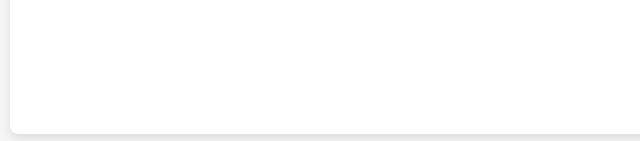
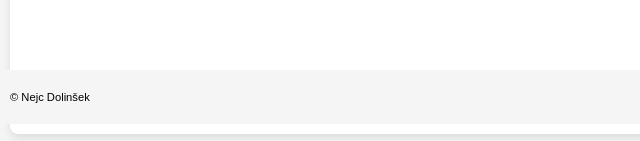
Before and after one commit to NejcDolinsek/STABNA_VAJA_APP, a plain HTML site: page index.html in a window 1280 px wide. Shown: the part 676-817 px from the top of the page, 0-640 px from the left. Drawn offline with Linux system fonts and the light colour scheme; some packages are replaced by stand-ins of ours; a script that the page names is missing.

Commit message:
Added a footer for copyright

```diff
--- a/index.html
+++ b/index.html
@@ -38,6 +38,11 @@
 <!-- SweetAlert2 library -->
 <script src="https://cdn.jsdelivr.net/npm/sweetalert2@11"></script>
 
+
+<footer>
+    <p>&copy; Nejc Dolinšek</p>
+</footer>
+
 </body>
 
 </html>
--- a/styles.css
+++ b/styles.css
@@ -126,3 +126,15 @@ button:hover {
 body.swal2-shown {
     overflow: hidden;
 }
+
+footer {
+    position: fixed;
+    bottom: 0;
+    left: 0;
+    width: 100%;
+    background-color: #f5f5f5;
+    padding: 10px;
+    text-align: left;
+    font-size: 0.7em;
+
+}
```
